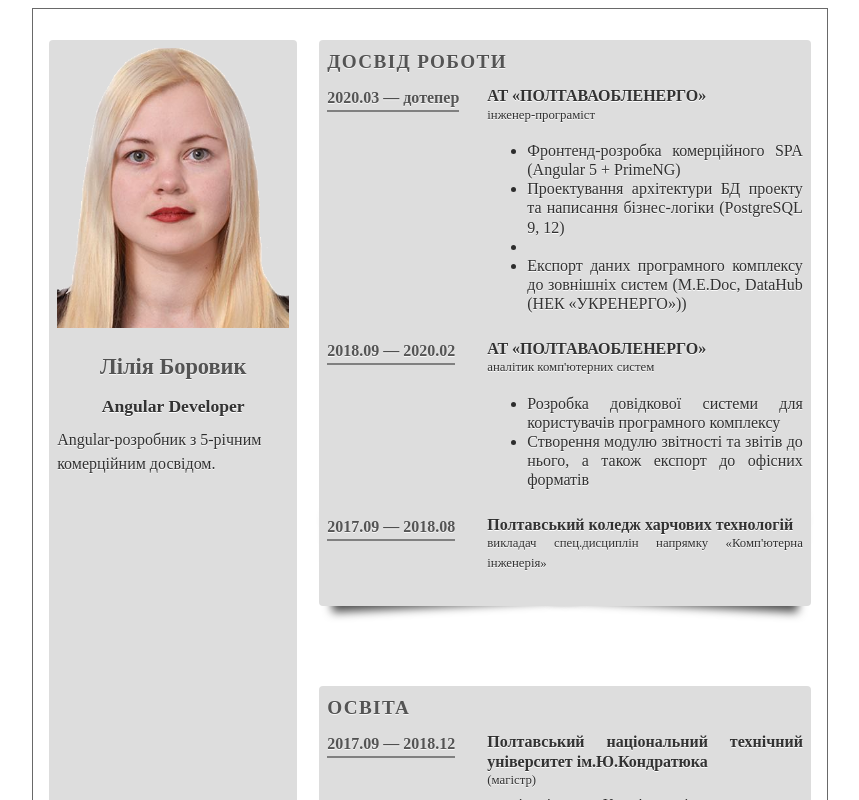
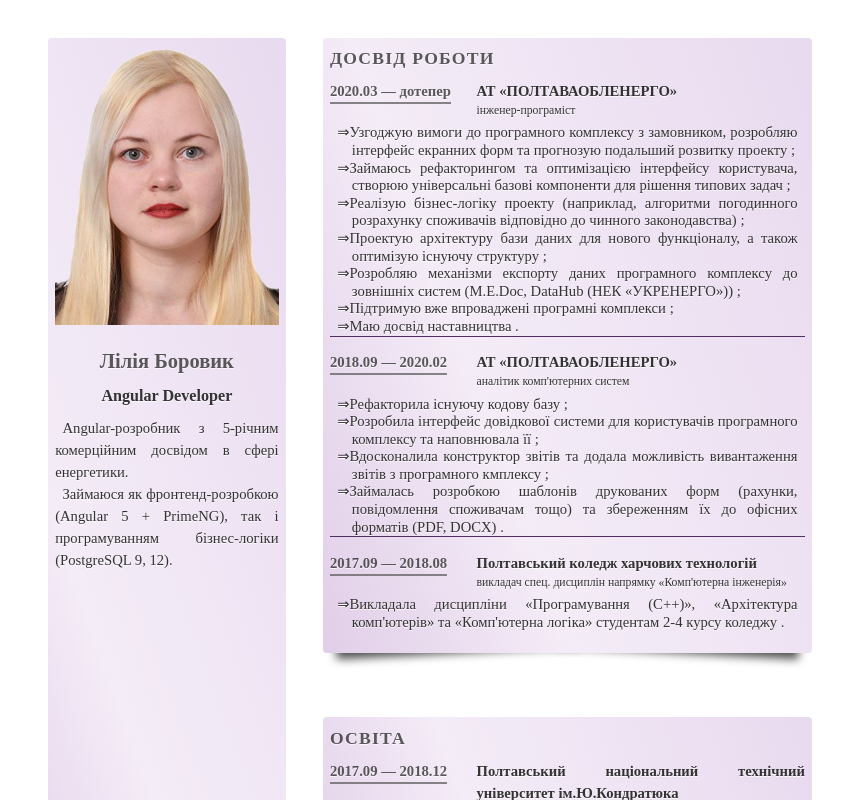
Before and after one commit to LBorowyk/lborowyk-cv, an Angular app: page / in a window 1280 px wide. Shown: the top 800 px of the page, without its empty margins (210-1069 px from the left). Built offline with nearby package versions, Linux system fonts and the light colour scheme.

Commit message:
9 files modified

```diff
--- a/src/app/app.component.html
+++ b/src/app/app.component.html
@@ -2,25 +2,31 @@
 <div *ngIf="dataService.item | async as item" class="page">
   <info-panel [item]="item" class="left-bar"></info-panel>
   <div class="content">
-    <history-event-panel [historyItems]="item.workPlaces" header="Досвід роботи"
-                         [getDescription]="getWorkDescription">
+    <history-event-panel
+      [historyItems]="item.workPlaces"
+      header="Досвід роботи"
+      [getDescription]="getWorkDescription"
+    >
       <ng-template historyEventItem let-historyItem>
-        <ul>
-          <li *ngFor="let row of historyItem?.descriptions">{{row}}</li>
-        </ul>
+        <div class="list" *ngFor="let row of historyItem?.descriptions">
+          ⇒{{ row }}
+        </div>
       </ng-template>
     </history-event-panel>
-    <history-event-panel [historyItems]="item.studyPlaces" header="Освіта"
-                         [getDescription]="getEducationDescription">
+    <history-event-panel
+      [historyItems]="item.studyPlaces"
+      header="Освіта"
+      [getDescription]="getEducationDescription"
+    >
       <ng-template historyEventItem let-historyItem>
-<!--        {{historyItem.department}},-->
-        спецільність «{{historyItem.specialization}}»
+        <!--        {{historyItem.department}},-->
+        спецільність «{{ historyItem.specialization }}»
       </ng-template>
     </history-event-panel>
     <section-panel header="Стек">
       <ng-template sectionPanelContent>
         <div>
-          {{item.keyWords.join(', ')}}
+          {{ item.keyWords.join(', ') }}
         </div>
       </ng-template>
     </section-panel>
--- a/src/app/app.component.scss
+++ b/src/app/app.component.scss
@@ -1,10 +1,16 @@
 .box {
   position: relative;
-  background: #ddd;
+  background: rgb(225, 206, 232);
+  background: linear-gradient(
+    70deg,
+    rgba(225, 206, 232, 1) 0%,
+    rgba(244, 236, 247, 1) 35%,
+    rgba(232, 218, 239, 1) 100%
+  );
   -moz-border-radius: 4px;
   border-radius: 4px;
   padding: 0.5em;
-  color: rgba(0,0,0, .8);
+  color: rgba(0, 0, 0, 0.8);
   text-shadow: 0 1px 0 #fff;
   line-height: 1.5;
   margin: 15px auto;
@@ -13,14 +19,14 @@
 .box:after {
   z-index: -1;
   position: absolute;
-  content: "";
+  content: '';
   bottom: 15px;
   left: 10px;
   width: 50%;
   top: 80%;
-  max-width:300px;
+  max-width: 300px;
   background: rgba(0, 0, 0, 0.7);
-  -webkit-box-shadow: 0 15px 10px rgba(0,0,0, 0.7);
+  -webkit-box-shadow: 0 15px 10px rgba(0, 0, 0, 0.7);
   -moz-box-shadow: 0 15px 10px rgba(0, 0, 0, 0.7);
   box-shadow: 0 15px 10px rgba(0, 0, 0, 0.7);
   -webkit-transform: rotate(-3deg);
@@ -38,3 +44,10 @@
   right: 10px;
   left: auto;
 }
+
+.list:not(:last-child):after {
+  content: ';';
+}
+.list:last-child:after {
+  content: '.';
+}
--- a/src/app/components/common/company-name/company-name.component.html
+++ b/src/app/components/common/company-name/company-name.component.html
@@ -5,7 +5,7 @@
   <div class="description">
     {{description}}
   </div>
-  <div class="content">
+  <div class="data">
     <ng-content></ng-content>
   </div>
 </div>
--- a/src/app/components/common/company-name/company-name.component.scss
+++ b/src/app/components/common/company-name/company-name.component.scss
@@ -1,6 +1,5 @@
 .content {
   text-align: justify;
-  line-height: 1.2em;
 
   & .company-label {
     font-weight: 600;
@@ -12,7 +11,7 @@
     margin-bottom: 0.4em;
   }
 
-  & .content {
-  }
-
+  // & .data {
+  //   line-height: 1.1em;
+  // }
 }
--- a/src/app/components/common/history-event-panel/history-event-panel.component.html
+++ b/src/app/components/common/history-event-panel/history-event-panel.component.html
@@ -1,15 +1,23 @@
 <section-panel [header]="header">
   <ng-template sectionPanelContent>
     <div *ngFor="let item of historyItems" class="history-item">
-      <div class="duration">
-        <div class="duration-label">
-        {{item.start}} — {{item.end}}
+      <div class="history-data">
+        <div class="duration">
+          <div class="duration-label">{{ item.start }} — {{ item.end }}</div>
+        </div>
+        <div *ngIf="!!historyItemTemplate" class="content">
+          <company-name
+            [companyName]="item.company"
+            [description]="getDescription(item)"
+          >
+          </company-name>
         </div>
       </div>
-      <div *ngIf="!!historyItemTemplate" class="content">
-        <company-name [companyName]="item.company" [description]="getDescription(item)">
-          <ng-container [ngTemplateOutlet]="historyItemTemplate.template" [ngTemplateOutletContext]="{$implicit: item}"></ng-container>
-        </company-name>
+      <div class="history-content">
+        <ng-container
+          [ngTemplateOutlet]="historyItemTemplate.template"
+          [ngTemplateOutletContext]="{ $implicit: item }"
+        ></ng-container>
       </div>
     </div>
   </ng-template>
--- a/src/app/components/common/history-event-panel/history-event-panel.component.scss
+++ b/src/app/components/common/history-event-panel/history-event-panel.component.scss
@@ -1,8 +1,13 @@
 .history-item {
+  text-align: justify;
+  display: flex;
+  flex-direction: column;
+  align-items: stretch;
+  margin-bottom: 1em;
+
+  & .history-data {
     display: flex;
     justify-content: space-between;
-  margin-bottom: 0.6em;
-
 
     & .duration {
       width: 10em;
@@ -20,3 +25,15 @@
       flex: 1 1;
     }
   }
+
+  & .history-content {
+    padding: 0em 0.5em;
+    margin-left: 1em;
+    text-indent: -1em;
+    line-height: 1.2em;
+  }
+
+  &:not(:last-child) {
+    border-bottom: 1px solid #512e5f;
+  }
+}
--- a/src/app/components/info-panel/info-panel.component.scss
+++ b/src/app/components/info-panel/info-panel.component.scss
@@ -3,7 +3,6 @@
   flex-direction: column;
   height: 100%;
 }
-
 
 .own-name {
   font-size: 140%;
@@ -21,23 +20,20 @@
 }
 
 .own-descriptions {
-
   flex: 1 1;
 
   & .own-description-item {
-
+    text-align: justify;
+    text-indent: 0.5em;
   }
-
 }
 
 .own-info {
-
   padding: 1.5em;
   display: flex;
   flex-direction: column;
 
   & .own-info-item {
-
     display: flex;
     flex-direction: row;
 
@@ -48,7 +44,5 @@
     & .own-info-item-value {
       flex: 1 1;
     }
-
   }
-
 }
--- a/src/assets/json/data.json
+++ b/src/assets/json/data.json
@@ -1,53 +1,74 @@
 {
-    "firstName": "Лілія", "lastName": "Боровик",
+  "firstName": "Лілія",
+  "lastName": "Боровик",
   "phone": "+380990418697",
   "email": "lborowyk@gmail.com",
   "address": "м. Полтава",
   "rank": "Angular Developer",
   "descriptions": [
-        "Angular-розробник з 5-річним комерційним досвідом."
+    "Angular-розробник з 5-річним комерційним досвідом в сфері енергетики.",
+    "Займаюся як фронтенд-розробкою (Angular 5 + PrimeNG), так і програмуванням бізнес-логіки (PostgreSQL 9, 12).",
+    ""
   ],
   "keyWords": [
-      "TypeScript", "Angular", "PrimeNG", "RxJS", "REST API", "PostgreSQL", "Git"
+    "TypeScript",
+    "Angular",
+    "PrimeNG",
+    "RxJS",
+    "REST API",
+    "PostgreSQL",
+    "Git"
   ],
   "workPlaces": [
     {
-        "start": "2020.03", "end": "дотепер",
+      "start": "2020.03",
+      "end": "дотепер",
       "company": "АТ «ПОЛТАВАОБЛЕНЕРГО»",
       "rank": "інженер-програміст",
       "descriptions": [
-          "Фронтенд-розробка комерційного SPA (Angular 5 + PrimeNG)",
-          "Проектування архітектури БД проекту та написання бізнес-логіки (PostgreSQL 9, 12)",
-          "",
-          "Експорт даних програмного комплексу до зовнішніх систем (M.E.Doc, DataHub (НЕК «УКРЕНЕРГО»))"
+        "Узгоджую вимоги до програмного комплексу з замовником, розробляю інтерфейс екранних форм та прогнозую подальший розвитку проекту",
+        "Займаюсь рефакторингом та оптимізацією інтерфейсу користувача, створюю універсальні базові компоненти для рішення типових задач",
+        "Реалізую бізнес-логіку проекту (наприклад, алгоритми погодинного розрахунку споживачів відповідно до чинного законодавства)",
+        "Проектую архітектуру бази даних для нового функціоналу, а також оптимізую існуючу структуру",
+        "Розробляю механізми експорту даних програмного комплексу до зовнішніх систем (M.E.Doc, DataHub (НЕК «УКРЕНЕРГО»))",
+        "Підтримую вже впроваджені програмні комплекси",
+        "Маю досвід наставництва"
       ]
     },
     {
-        "start": "2018.09", "end": "2020.02",
+      "start": "2018.09",
+      "end": "2020.02",
       "company": "АТ «ПОЛТАВАОБЛЕНЕРГО»",
       "rank": "аналітик комп'ютерних систем",
       "descriptions": [
-          "Розробка довідкової системи для користувачів програмного комплексу",
-          "Створення модулю звітності та звітів до нього, а також експорт до офісних форматів"
+        "Рефакторила існуючу кодову базу",
+        "Розробила інтерфейс довідкової системи для користувачів програмного комплексу та наповнювала її",
+        "Вдосконалила конструктор звітів та додала можливість вивантаження звітів з програмного кмплексу",
+        "Займалась розробкою шаблонів друкованих форм (рахунки, повідомлення споживачам тощо) та збереженням їх до офісних форматів (PDF, DOCX)"
       ]
     },
     {
-            "start": "2017.09", "end": "2018.08",
+      "start": "2017.09",
+      "end": "2018.08",
       "company": "Полтавський коледж харчових технологій",
-            "rank": "викладач спец.дисциплін напрямку «Комп'ютерна інженерія»",
-            "descriptions": []
+      "rank": "викладач спец. дисциплін напрямку «Комп'ютерна інженерія»",
+      "descriptions": [
+        "Викладала дисципліни «Програмування (С++)», «Архітектура комп'ютерів» та «Комп'ютерна логіка» студентам 2-4 курсу коледжу"
+      ]
     }
   ],
   "studyPlaces": [
     {
-            "start": "2017.09", "end": "2018.12",
+      "start": "2017.09",
+      "end": "2018.12",
       "company": "Полтавський національний технічний університет ім.Ю.Кондратюка",
       "degree": "магістр",
       "specialization": "Комп'ютерні системи та мережі",
       "department": "Навчально-науковий інститут інформаційних технологій та механотроніки"
     },
     {
-            "start": "2013.09", "end": "2017.06",
+      "start": "2013.09",
+      "end": "2017.06",
       "company": "Полтавський національний технічний університет ім.Ю.Кондратюка",
       "degree": "бакалавр",
       "specialization": "Комп'ютерна інженерія",
--- a/src/styles.scss
+++ b/src/styles.scss
@@ -3,12 +3,12 @@
   height: 29.7cm;
   margin-left: auto;
   margin-right: auto;
-  border: 1px solid;
+  // border: 1px solid;
   size: 21cm 29.7cm;
   display: flex;
-  //align-content: stretch;
-  font-size: 12pt;
-  color: dimgray;
+  align-content: stretch;
+  font-size: 11pt;
+  color: #512e5f;
 }
 
 .left-bar {
@@ -24,6 +24,7 @@
   flex-direction: column;
   justify-content: space-between;
   padding: 1em;
+  margin-left: 0.5em;
 }
 
 .full-size-block {
```
Lines whose indentation alone changed are shown as unchanged.
